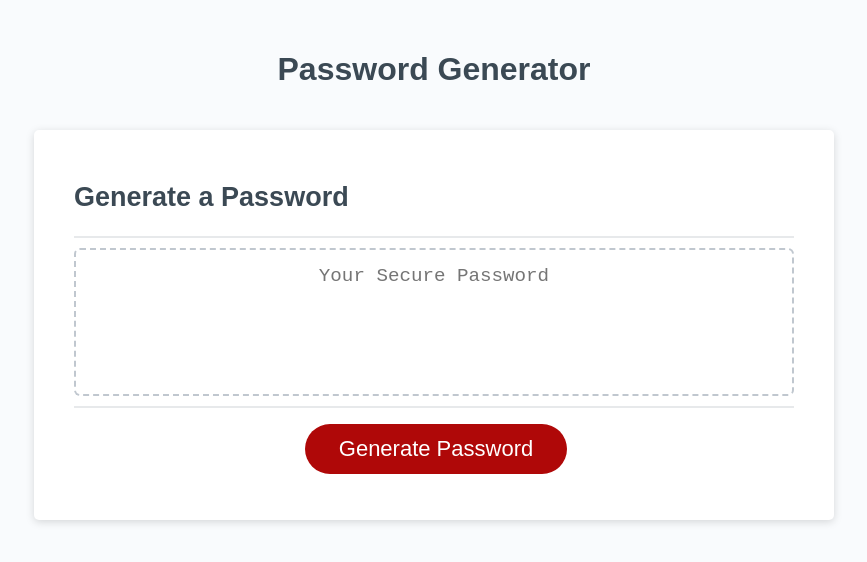
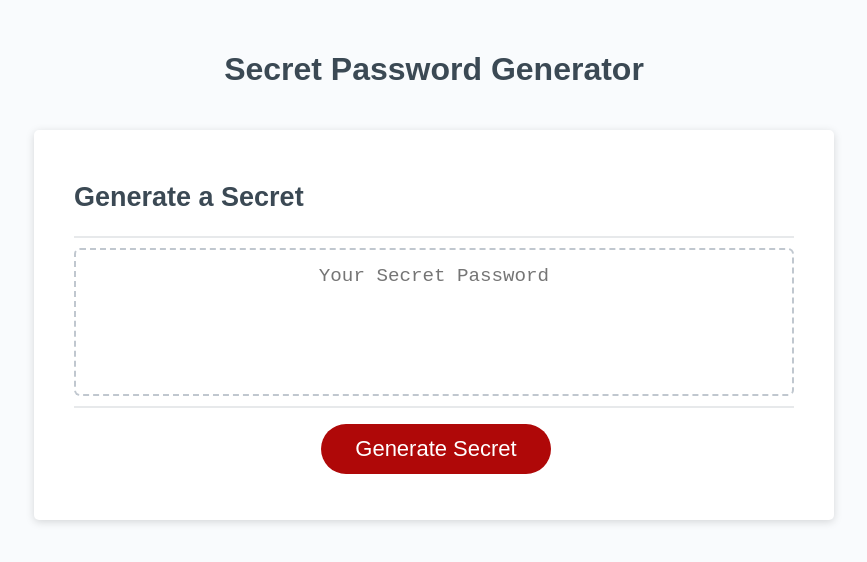
Before and after one commit to christiecamp/secret-password, a plain HTML site: page index.html in a window 1280 px wide. Shown: the whole page, without its empty margins (206-1073 px from the left). Drawn offline with Linux system fonts and the light colour scheme.

Commit message:
updating HTML

```diff
--- a/index.html
+++ b/index.html
@@ -4,28 +4,28 @@
     <meta charset="UTF-8" />
     <meta name="viewport" content="width=device-width, initial-scale=1.0" />
     <meta http-equiv="X-UA-Compatible" content="ie=edge" />
-    <title>Password Generator</title>
+    <title>Secret Password Generator</title>
     <link rel="stylesheet" href="./assets/style.css" />
   </head>
   <body>
     <div class="wrapper">
       <header>
-        <h1>Password Generator</h1>
+        <h1>Secret Password Generator</h1>
       </header>
       <div class="card">
         <div class="card-header">
-          <h2>Generate a Password</h2>
+          <h2>Generate a Secret</h2>
         </div>
         <div class="card-body">
           <textarea
             readonly
             id="password"
-            placeholder="Your Secure Password"
-            aria-label="Generated Password"
+            placeholder="Your Secret Password"
+            aria-label="Generated Secret Password"
           ></textarea>
         </div>
         <div class="card-footer">
-          <button id="generate" class="btn">Generate Password</button>
+          <button id="generate" class="btn">Generate Secret</button>
         </div>
       </div>
     </div>
```
